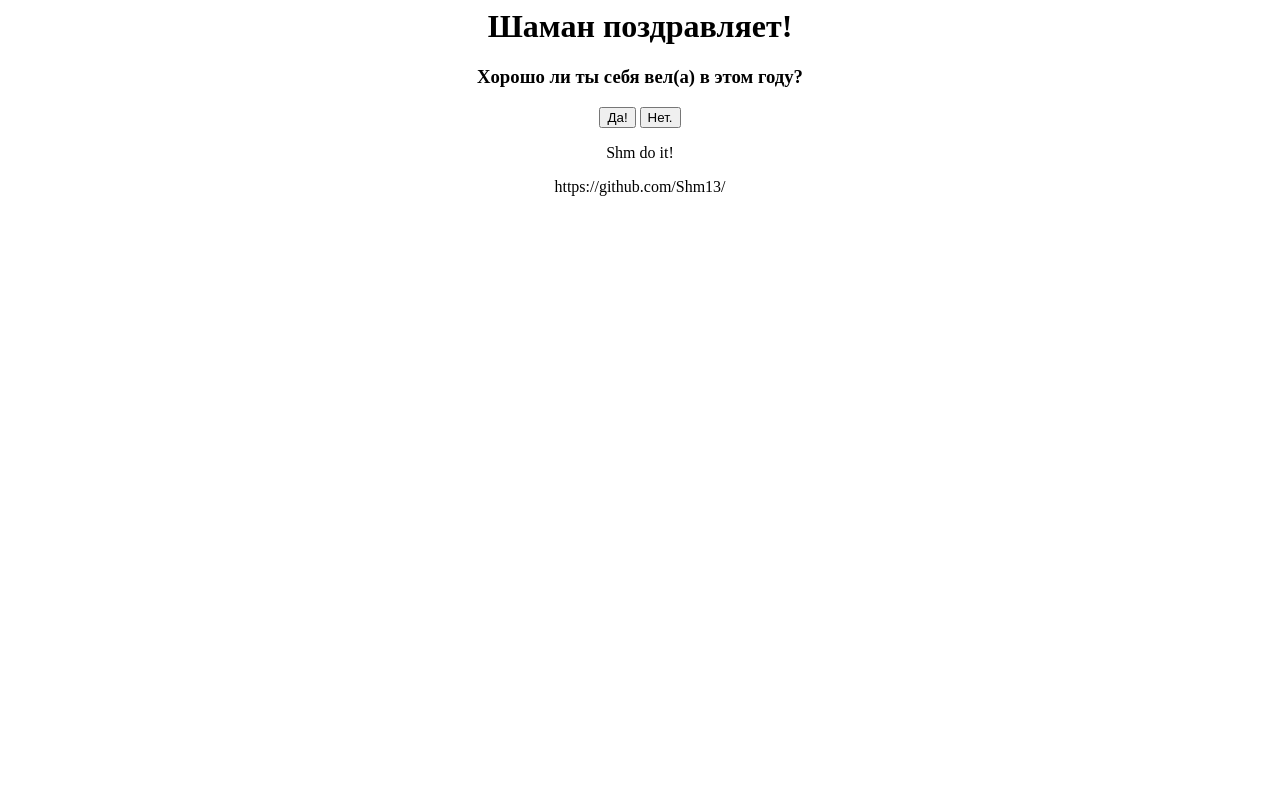
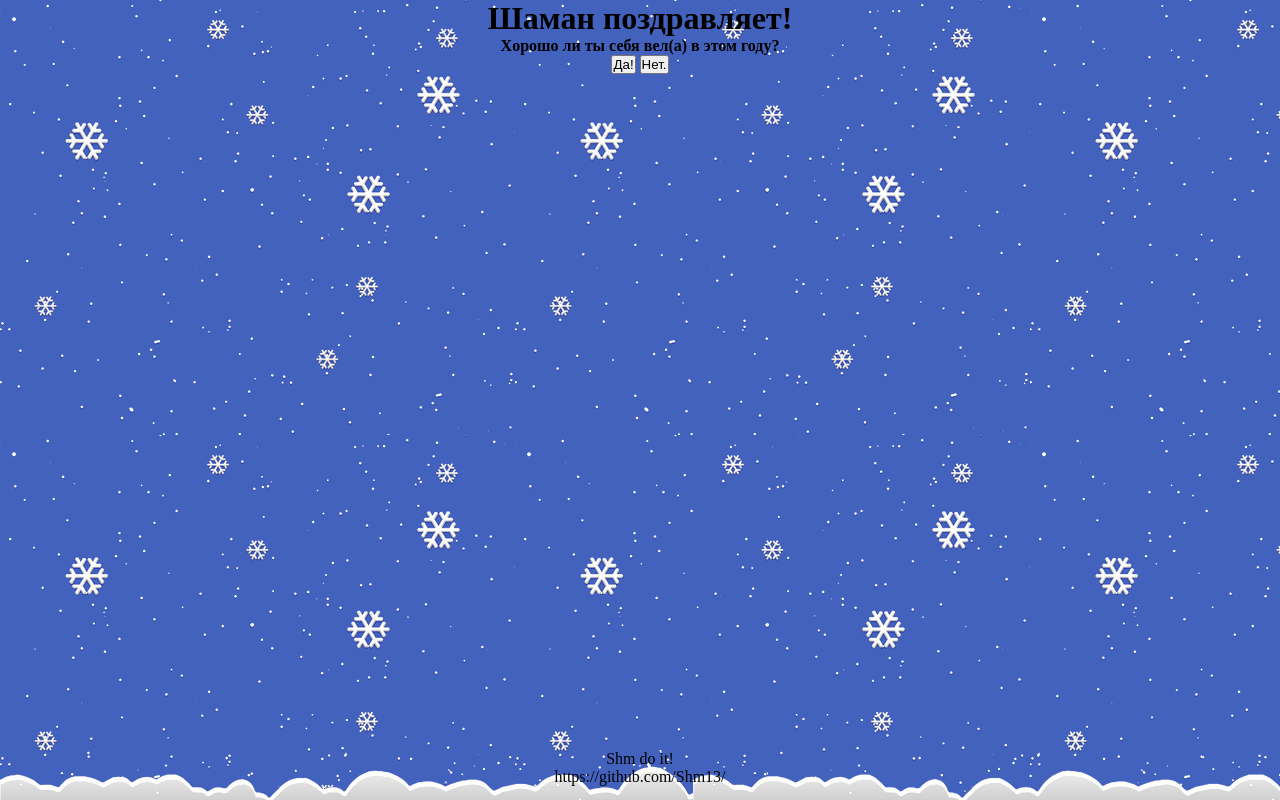
Before and after one commit to Shm013/new-year, a plain HTML site: page index.html in a window 1280 px wide. Drawn offline with nearby package versions, Linux system fonts and the light colour scheme.

Commit message:
+img +good look, no fonts & colors

```diff
--- a/index.html
+++ b/index.html
@@ -3,11 +3,43 @@
         <meta charset="utf-8">
         <title>Pixel-writer</title>
         <style type="text/css">
+            * {
+                margin: 0;
+                padding: 0;
+                border-collapse: collapse;
+            }
+            html{
+                height: 100%;
+            }
+            body{
+                position: relative;
+                min-height: 100%;
+            }
+            .wrapper {
+                padding-bottom:70px;
+            }
+            .footer {
+                position:absolute;
+                bottom:0;
+                left:0;
+                z-index:500;
+                width:100%;
+                height:50px;
+                overflow:hidden;
+                background-image: url(img/foterImg.png);
+            }
+            body {
+                background-image: url(img/bgImg.png);
+            }
+            canvas, img{
+                border: 2px solid CornflowerBlue;
+                border-radius: 39px;
+            }
             header, section, footer, aside, nav, article, figure{
                 display: block;
                 text-align: center;
             }
-            #q0, #q1, #q2, #q3, #message, #present{
+            #q0, #q1, #message, #present{
                 display: none;
             }
         </style>
@@ -18,60 +50,37 @@
         <script src="js/application.js"></script>
     </head>
     <body>
-        <header>
+        <header class="header">
             <h1>Шаман поздравляет!</h1>
         </header>
-        <section id="questions">
+        <section class="wrapper">
+            <section class="push" id="questions">
                 <section id="q0">
-                <header>
                     <h1>Xорошо ли ты себя вел(а) в этом году?</h1>
-                </header>
                     <button class="test">Да!</button>
                     <button>Нет.</button>
                 </section>
                 <section id="q1">
-                <header>
                     <p>Да расcлабся - мне пофигу).</p>
-                    <h1>Скоро Новый Год?</h1>
-                <header>
-                <button id="yes">Да!</button>
-                <button id="no">Нет.</button>
-            </section>
-            <section id="q2">
-                <header><h1>Ты любишь гирлянды?<h1></header>
-                <button>Да! Они классные!</button>
-                <button>Нет, я эпилепсик(</button>
-            </section>
-            <section id="q3">
-                <header><h1>Я типа Дед Мороз. Как тебя зовут?</h1></header>
+                    <h1>Я типа Дед Мороз. Как тебя зовут?</h1>
                     <textarea id="text"></textarea>
                     <button>OK.</button>
                 </section>
             </section>
             <section id="message">
-            <section>
                 <canvas id="canvas">Your browser doesn't support "canvas".</canvas>
-            </section>
-            <section>
                 <h1>Хочешь подарок?</h1>
                 <button>Да! Халява же!</button>
-                <button>Нет, я унылое говно.</button>
-            </section>
             </section>
             <section id="present">
                 <p>Вот он:</p>
                 <img src="img/present.jpg" />
                 <p>Ну да, подарок липовый. А ты думал(а) в сказу попал(а)?</p>
             </section>
-        <footer>
+        </section>
+        <footer class="footer">
             <p>Shm do it!</p>
             <p><a>https://github.com/Shm13/<a></p>
         </footer>
-        <script>
-            //result = prompt("Write text");
-            //canvas = document.getElementById('canvas');
-            //ctx = canvas.getContext('2d');
-            //write(result,ctx);
-        </script>
     </body>
 </html>
--- a/js/application.js
+++ b/js/application.js
@@ -16,13 +16,7 @@ $(document).ready(function(){
         $('#q1').slideDown();
     });
     $('#q1').on('click','button',function(){
-        $('#q2').slideDown();
-    });
-    $('#q2').on('click','button',function(){
-        $('#q3').slideDown();
-    });
-    $('#q3').on('click','button',function(){
-        text = $(this).closest('#q3').find('textarea').val();
+        text = $(this).closest('#q1').find('textarea').val();
         text = " " + text + ",\nC Новым\n Годом!";
 
         canvas = document.getElementById('canvas');
```
Also changed, not shown: img/bgImg.png (added), img/foterImg.png (added), img/present.jpg. Lines whose indentation alone changed are shown as unchanged.
